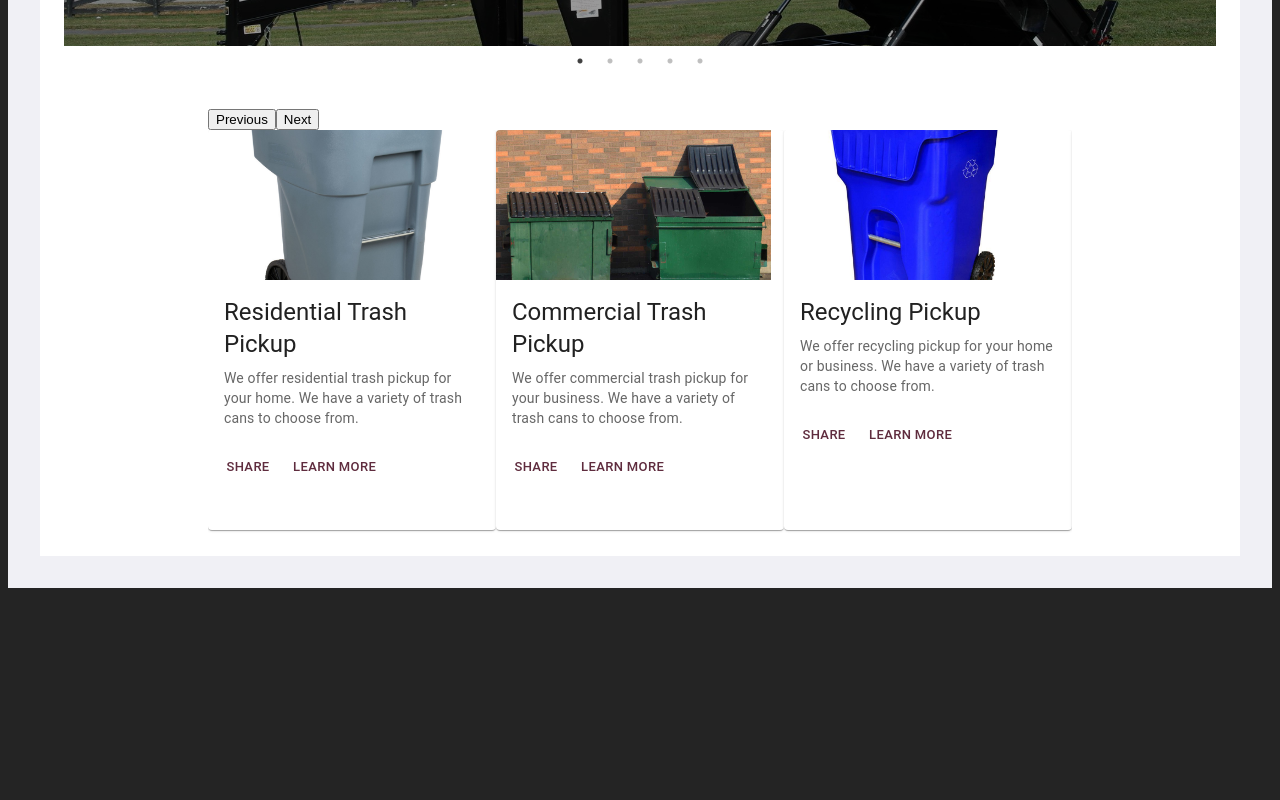
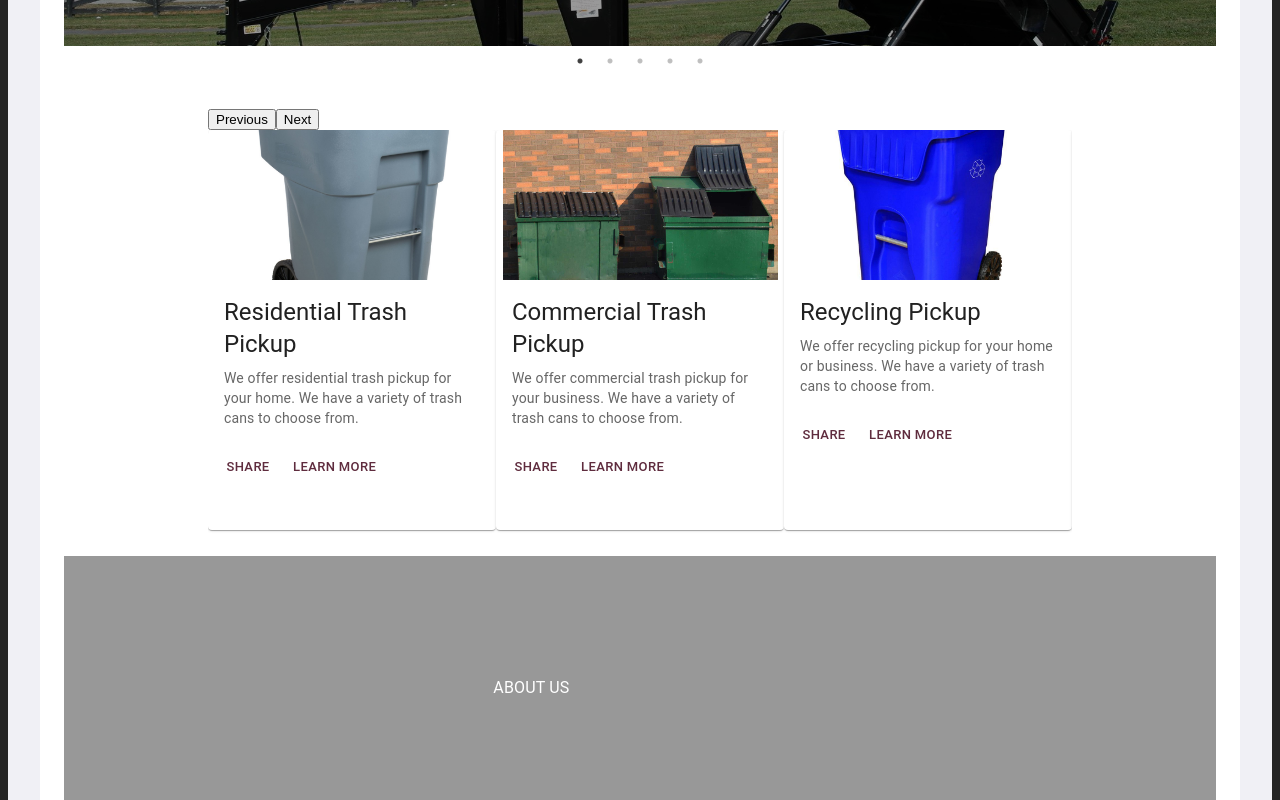
Before and after one commit to Bishopwalker/OpenAI-MUI-FrontEnd, a React (Vite) app: page / in a window 1280 px wide. Shown: the part 680-1480 px from the top of the page. Before the commit the page ends 1276 px from the top, so only its background shows below. Built offline with nearby package versions, Linux system fonts and the light colour scheme; a web font is replaced by a local one.

Commit message:
Deez Commits

```diff
--- a/src/App.tsx
+++ b/src/App.tsx
@@ -10,6 +10,7 @@ import Banner from "./components/banner";
 import {BrowserRouter, Route, Routes} from "react-router-dom";
 import Home from "./site-pages/home";
 import AIHome from "./components/OpenAI_components/AIHome";
+import Footer from "./components/footer";
 
 function App() {
 
@@ -50,6 +51,7 @@ function App() {
          <Route path={'/signUp'} element={<Home/>}/>
         <Route path={'/residential_t'} element={<AIHome/>}/>
          </Routes>
+         <Footer/>
      </Container>
 
         </ThemeProvider>
--- a/src/components/banner/BannerCarousel.tsx
+++ b/src/components/banner/BannerCarousel.tsx
@@ -91,7 +91,7 @@ const BannerCarousel = () => {
 
                 <Card sx={{ maxWidth: 400,height:400 }}>
                     <CardMedia
-                        sx={{ height: 150, width: 275 }}
+                        sx={{ height: 150, width: 275, margin: 'auto' }}
                         image={image.scr}
                         title={image.name}
                     />
--- /dev/null
+++ b/src/components/footer/index.tsx
@@ -0,0 +1,24 @@
+import * as React from "react";
+import {FooterContainer, FooterTitle} from "../../styles/footer";
+import Box from "@mui/material/Box";
+import {Grid} from "@mui/material";
+import Typography from "@mui/material/Typography";
+
+const Footer = () => {
+
+    return (
+        <FooterContainer sx={{
+           p:{xs: 4, md: 10, lg: 15, xl: 10},
+        }}>
+                <Grid container spacing={2} justifyContent={'center'}>
+                    <Grid item md={6} lg={4} >
+                        <FooterTitle>
+                            About Us
+                        </FooterTitle>
+                    </Grid>
+                </Grid>
+
+        </FooterContainer>
+    )
+}
+export default Footer
--- /dev/null
+++ b/src/styles/footer/index.ts
@@ -0,0 +1,18 @@
+import {styled} from "@mui/material";
+import Box from "@mui/material/Box";
+import Typography from "@mui/material/Typography";
+import {Colors} from "../theme";
+
+export const FooterContainer = styled(Box)(() => ({
+
+    width: '100',
+ opacity: '0.5',
+background: Colors.shaft,
+    color: Colors.white,
+height: '300px',
+} ))
+
+export const FooterTitle=styled(Typography)(() => ({
+    textTransform: 'uppercase',
+    marginBotton: '1rem',
+} ))
--- a/src/styles/promotions/index.ts
+++ b/src/styles/promotions/index.ts
@@ -10,7 +10,6 @@ export const PromotionsContainer = styled(Box)((theme:typeof Theme)=>({
     alignItems: 'center',
     padding: '20px 0px 20px 0px',
     overflow: 'hidden',
-
     width: '75vw',
     color: Colors.white,
 }))
```
